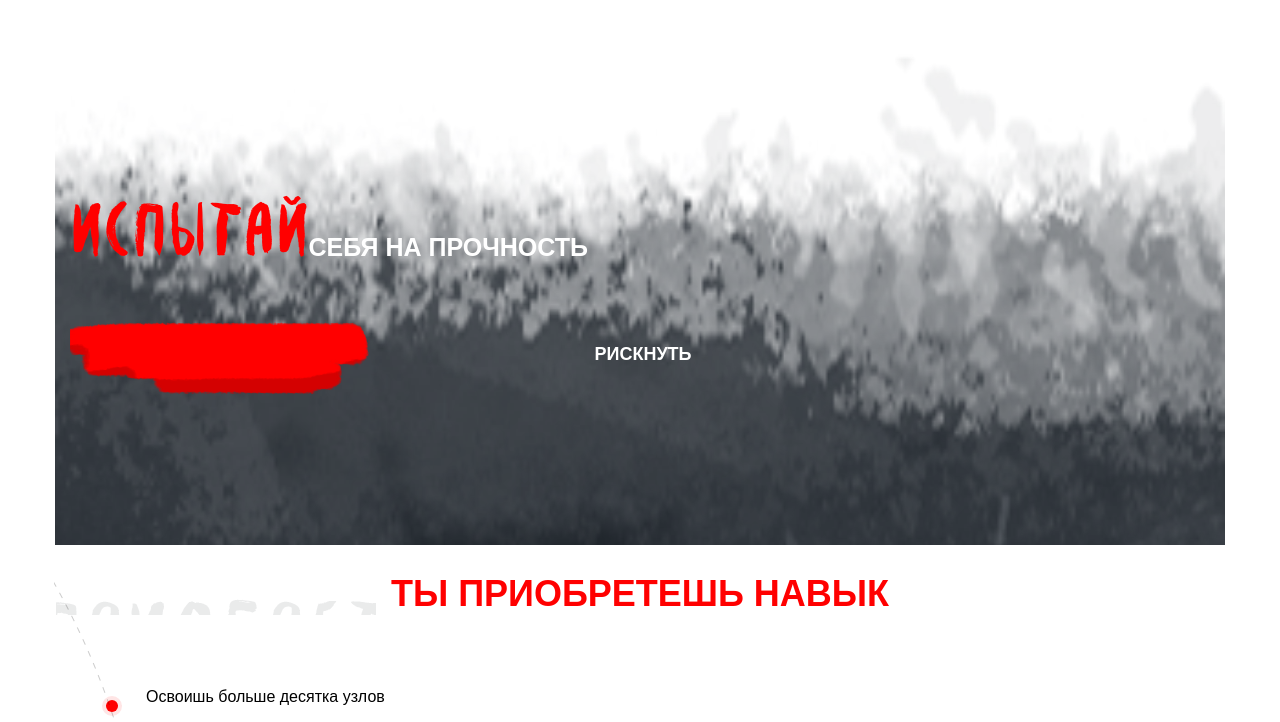
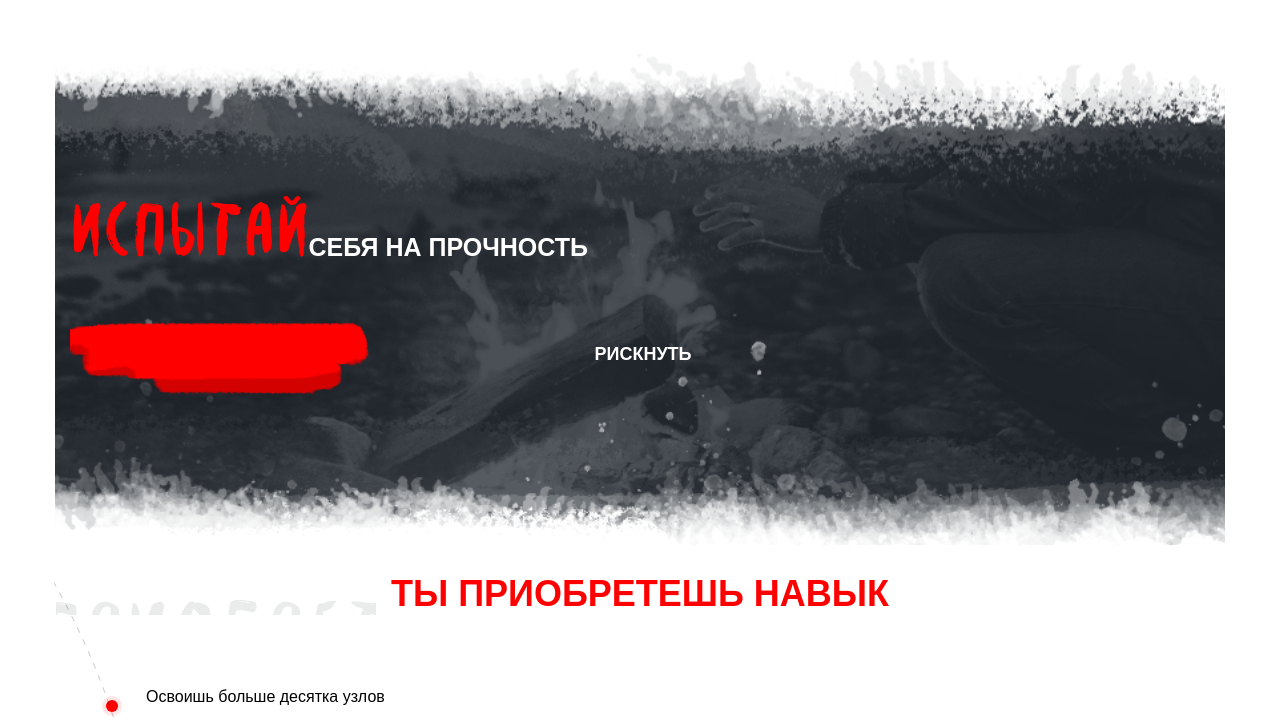
Before and after one commit to Toonicee/Sparta, a website: page source/index.html in a window 1280 px wide. Shown: the part 4376-5098 px from the top of the page. Drawn offline with Linux system fonts and the light colour scheme.

Commit message:
добавление фона

```diff
--- a/source/sass/program.scss
+++ b/source/sass/program.scss
@@ -22,6 +22,8 @@
   background: url("../img/program-bg.png") no-repeat;
   padding: 146px 0 50px 0;
   margin-top: 17px;
+  background-size: cover;
+  text-align: center;
 }
 
 .program__item {
--- a/source/sass/test.scss
+++ b/source/sass/test.scss
@@ -1,6 +1,6 @@
 .test {
-  background: url("../img/test-bg.png") no-repeat;
-  background-position: 0 0;
+  background: url("../img/bg-test.png") no-repeat;
+  background-position: 45% 0;
   background-size: cover;
   padding: 150px 0;
 }
```
Also changed, not shown: source/css/style.css, source/img/bg-test.png (added), source/img/test-bg.png (deleted), 1 other file.
